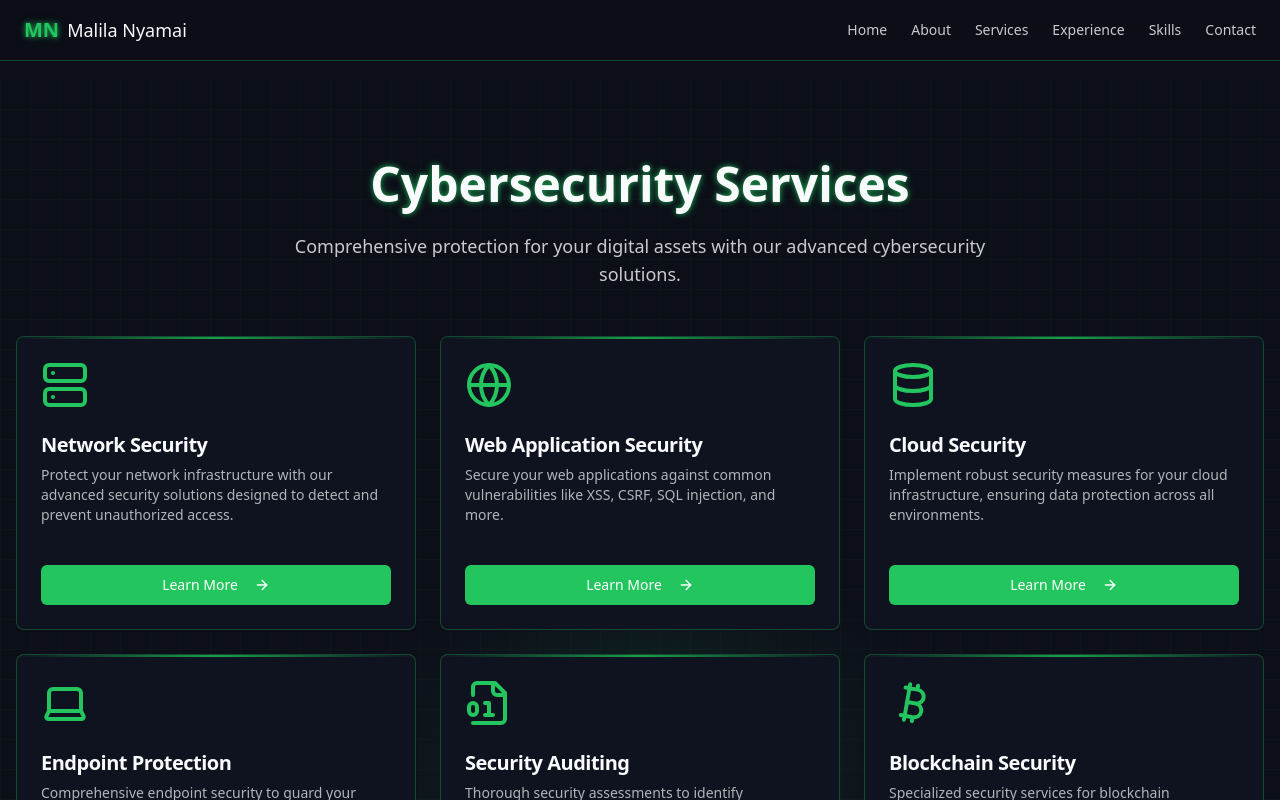
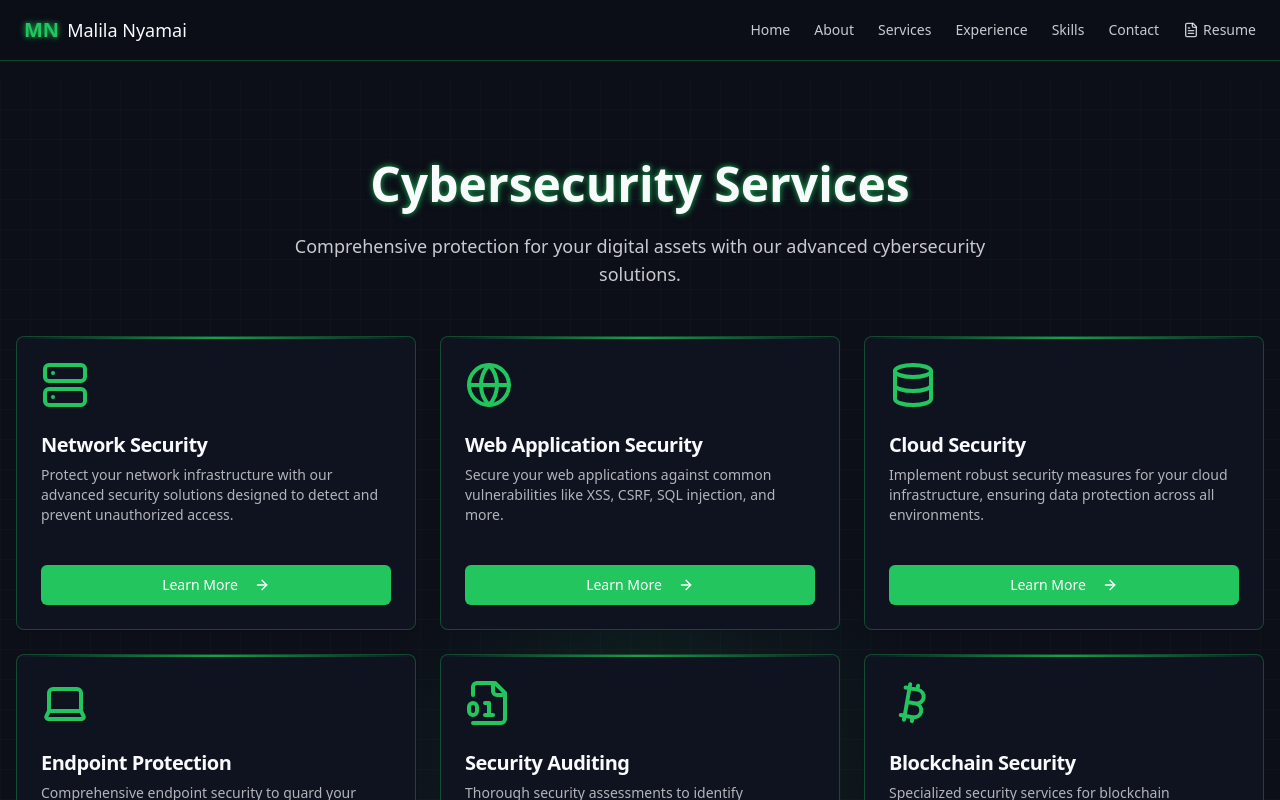
Before and after one commit to joashnyamai/malila-cyber-portfolio, a React (Vite) app: page /services in a window 1280 px wide. Shown: the top 800 px of the page. Built offline with nearby package versions, Linux system fonts and the light colour scheme; what @react-pdf/renderer would draw is missing.

Commit message:
Add resume navigation
Add a link to the resume page in the navigation bar.

```diff
--- a/src/components/Navbar.tsx
+++ b/src/components/Navbar.tsx
@@ -1,6 +1,6 @@
 
 import React, { useState } from "react";
-import { Menu, X, ChevronDown } from "lucide-react";
+import { Menu, X, FileText } from "lucide-react";
 import { Button } from "@/components/ui/button";
 import { cn } from "@/lib/utils";
 import { Link, useLocation } from "react-router-dom";
@@ -39,6 +39,7 @@ const Navbar: React.FC<NavbarProps> = ({ className }) => {
     { label: "Experience", href: "experience", isSection: true },
     { label: "Skills", href: "skills", isSection: true },
     { label: "Contact", href: "contact", isSection: true },
+    { label: "Resume", href: "/resume", isSection: false, icon: FileText },
   ];
 
   return (
@@ -65,8 +66,9 @@ const Navbar: React.FC<NavbarProps> = ({ className }) => {
                 <Link
                   key={item.label}
                   to={item.href}
-                  className="text-sm font-medium text-foreground/80 hover:text-cyber-primary hover:cyber-text-glow transition-all"
+                  className="text-sm font-medium text-foreground/80 hover:text-cyber-primary hover:cyber-text-glow transition-all flex items-center gap-1"
                 >
+                  {item.icon && <item.icon className="h-4 w-4" />}
                   {item.label}
                 </Link>
               )
@@ -106,9 +108,10 @@ const Navbar: React.FC<NavbarProps> = ({ className }) => {
                 <Link
                   key={item.label}
                   to={item.href}
-                  className="text-sm font-medium py-2 text-foreground/80 hover:text-cyber-primary"
+                  className="text-sm font-medium py-2 text-foreground/80 hover:text-cyber-primary flex items-center gap-2"
                   onClick={() => setMobileMenuOpen(false)}
                 >
+                  {item.icon && <item.icon className="h-4 w-4" />}
                   {item.label}
                 </Link>
               )
```
